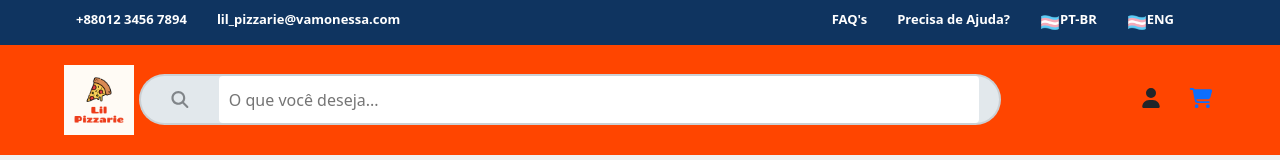
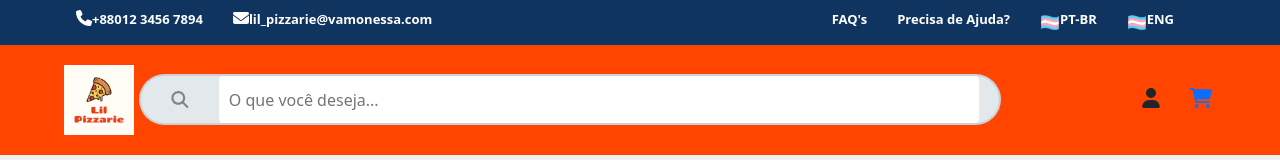
Before and after one commit to DevMalta/E-commerce-Lil-Pizzarie-IBRF, a React (Create React App) app: page / in a window 1280 px wide. Shown: the top 160 px of the page. Built offline with nearby package versions, Linux system fonts and the light colour scheme.

Commit message:
ajustes do head

```diff
--- a/src/common/header/Head.jsx
+++ b/src/common/header/Head.jsx
@@ -1,13 +1,15 @@
 import React from "react"
+import { FontAwesomeIcon } from '@fortawesome/react-fontawesome';
+import { faEnvelope, faPhone } from '@fortawesome/free-solid-svg-icons';
 
 const Head = () => {
   return (
     <section className='head'>
       <div className='container d_flex'>
         <div className='left-row'>
-          <i className='fa fa-phone'></i>
+          <FontAwesomeIcon icon={faPhone} />
           <label> +88012 3456 7894</label>
-          <i className='fa fa-envelope'></i>
+          <FontAwesomeIcon icon={faEnvelope} />
           <label> lil_pizzarie@vamonessa.com</label>
         </div>
         <div className='right-row RText'>
```
